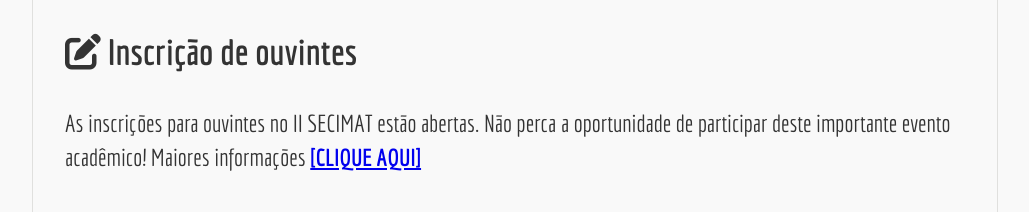
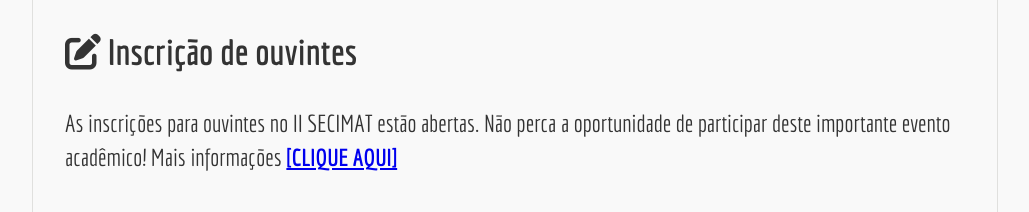
Before and after one commit to msanches/iisecimat, a plain HTML site: page index.html in a window 1280 px wide. Shown: the part 1530-1742 px from the top of the page, without its empty margins (125-1154 px from the left). Drawn offline with Linux system fonts and the light colour scheme; a web font is replaced by a local one.

Commit message:
Update index.html

```diff
--- a/index.html
+++ b/index.html
@@ -65,7 +65,7 @@
 
         <section id="inscricao">
             <h2><i class="fa-solid fa-pen-to-square"></i> Inscrição de ouvintes</h2>
-            <p>As inscrições para ouvintes no II SECIMAT estão abertas. Não perca a oportunidade de participar deste importante evento acadêmico! Maiores informações <a href="https://drive.google.com/file/d/1V-PzHQjmB0Ng-B9hjYcdvJE2nAdUggm4/view?usp=sharing" target="_blank"><b>[CLIQUE AQUI]</b></a></p>
+            <p>As inscrições para ouvintes no II SECIMAT estão abertas. Não perca a oportunidade de participar deste importante evento acadêmico! Mais informações <a href="https://drive.google.com/file/d/1V-PzHQjmB0Ng-B9hjYcdvJE2nAdUggm4/view?usp=sharing" target="_blank"><b>[CLIQUE AQUI]</b></a></p>
             <a href="https://forms.gle/Eq49UDiJtqquvt1v6" target="_blank" class="cta-button">Inscreva-se agora</a>
         </section>
         <section id="local">
```
